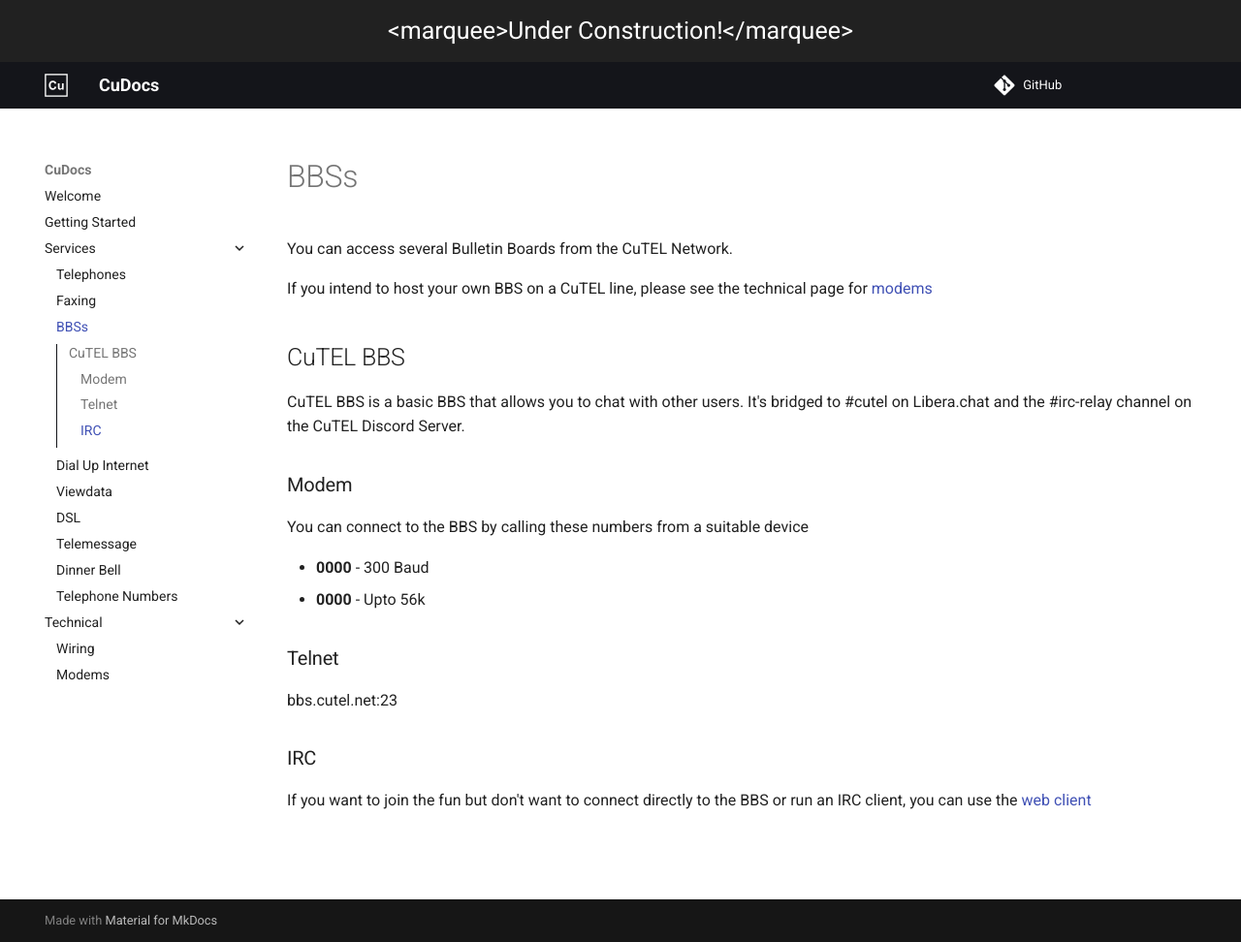
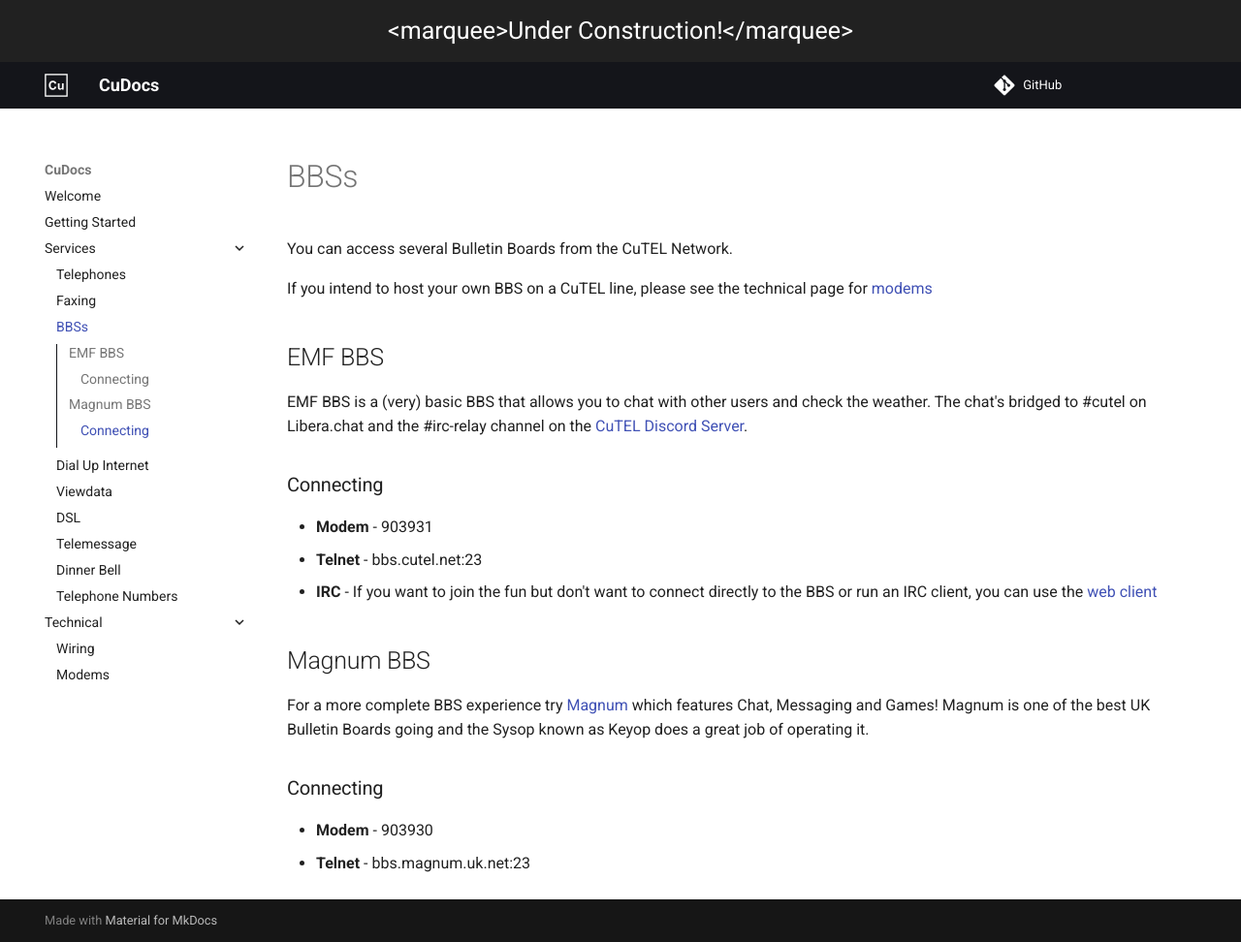
Before and after one commit to cu-telecom/cutel-docs, an MkDocs documentation site: the page built from docs/services/bbss.md, in a window 1280 px wide and 972 px high. Shown: the whole window at 97% size. Built offline with MkDocs 1.6.1 and Material for MkDocs 9.7.7, drawn with Linux system fonts in a browser that asks for light colours; comment, search, counter and statistics services are not loaded.

Commit message:
Update BBS page

```diff
--- a/docs/services/bbss.md
+++ b/docs/services/bbss.md
@@ -4,21 +4,21 @@ You can access several Bulletin Boards from the CuTEL Network.
 
 If you intend to host your own BBS on a CuTEL line, please see the technical page for [modems](../technical/modems.md)
 
-## CuTEL BBS
+## EMF BBS
 
-CuTEL BBS is a basic BBS that allows you to chat with other users. It's bridged to #cutel on Libera.chat and the #irc-relay channel on the CuTEL Discord Server.
+EMF BBS is a (very) basic BBS that allows you to chat with other users and check the weather. The chat's bridged to #cutel on Libera.chat and the #irc-relay channel on the [CuTEL Discord Server](https://discord.gg/aSNTDwzvAR).
 
-### Modem
+### Connecting
 
-You can connect to the BBS by calling these numbers from a suitable device
+* **Modem** - 903931
+* **Telnet** - bbs.cutel.net:23
+* **IRC** - If you want to join the fun but don't want to connect directly to the BBS or run an IRC client, you can use the [web client](https://web.libera.chat/gamja/#cutel)
 
-* **0000** - 300 Baud
-* **0000** - Upto 56k
+## Magnum BBS
 
-### Telnet
+For a more complete BBS experience try [Magnum](https://bbs.magnum.uk.net/) which features Chat, Messaging and Games! Magnum is one of the best UK Bulletin Boards going and the Sysop known as Keyop does a great job of operating it.
 
-bbs.cutel.net:23
+### Connecting
 
-### IRC
-
-If you want to join the fun but don't want to connect directly to the BBS or run an IRC client, you can use the [web client](https://web.libera.chat/gamja/#cutel)
+* **Modem** - 903930
+* **Telnet** - bbs.magnum.uk.net:23
```
